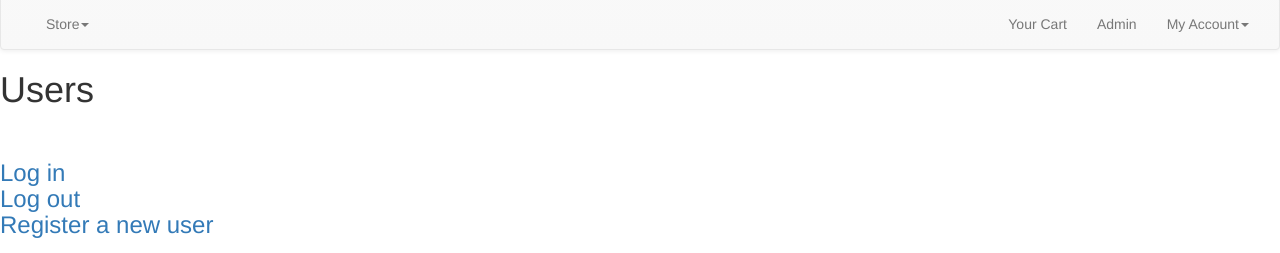
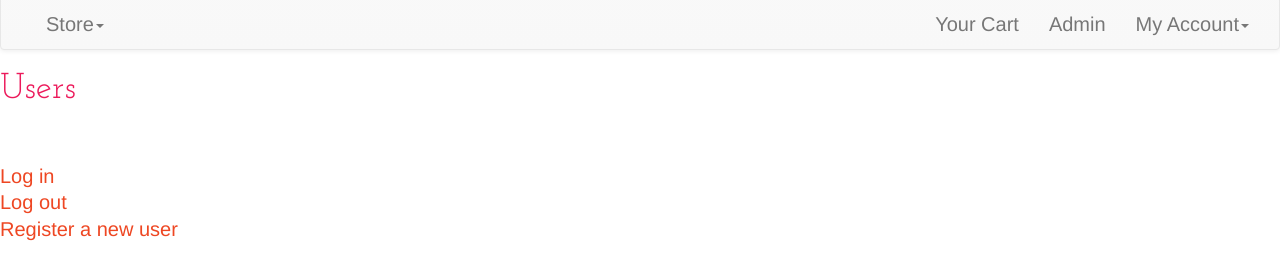
Before and after one commit to eyeager/abriendo_mentes, a Django app: page /users/ in a window 1280 px wide. Shown: the part 914-1167 px from the top of the page. Run offline with Django 3.2, Linux system fonts and the light colour scheme; parts of the project's set-up code (start-up, migrations or seed data) failed here and were passed over; some libraries are stand-ins or nearby versions.

```diff
--- a/ecommerceproject/ecommerceproject/templates/ecommerceproject/base.html
+++ b/ecommerceproject/ecommerceproject/templates/ecommerceproject/base.html
@@ -1,3 +1,4 @@
+{% load static %}
 <!DOCTYPE html>
 <html lang="en">
 	<head>
@@ -8,6 +9,9 @@
 	    <link rel="stylesheet" href="https://maxcdn.bootstrapcdn.com/bootstrap/3.3.4/css/bootstrap-theme.min.css">
 	    <!-- Latest compiled and minified JavaScript -->
 	    <script src="https://maxcdn.bootstrapcdn.com/bootstrap/3.3.4/js/bootstrap.min.js"></script>
+	    <link href='http://fonts.googleapis.com/css?family=Josefin+Sans:400,700|Josefin+Slab' rel='stylesheet' type='text/css'>
+	    <link rel="stylesheet" type="text/css" href="{% static 'style.css' %}">
+
     	<title>{% block title %}Abriendo Mentes Store{% endblock %}</title>
 	</head>
 	<body>
--- /dev/null
+++ b/ecommerceproject/static/style.css
@@ -0,0 +1,50 @@
+html {
+  box-sizing: border-box;
+}
+*, *:before, *:after {
+  box-sizing: inherit;
+}
+
+article, aside, details, figcaption, figure,
+footer, header, hgroup, menu, nav, section {
+    display: block;
+}
+h1 {
+    font-family: 'Josefin Slab', serif;
+
+}
+
+body {
+    line-height: 1.75;
+    color: #EC1A5B;
+    font-family: 'Josefin Sans', sans-serif;}
+ol, ul {
+    list-style: none;
+    overflow: auto;
+}
+
+a {
+    text-decoration: none;
+    color: #EE4723;
+    font-family: 'Helvetica';
+    font-size: 20px;
+
+}
+a:hover {
+    color:#F26925;
+}
+a: visited {
+  color:#EC1A5B;
+}
+/**************************
+* NAV
+***************************/
+
+.navbar-default .navbar-collapse, .navbar-default .navbar-form  {
+  color: #EE4723;
+}
+
+.navbar-nav>li>a {
+color: #EE4723;
+
+}
--- a/ecommerceproject/store/templates/store/admin.html
+++ b/ecommerceproject/store/templates/store/admin.html
@@ -1,6 +1,5 @@
 {% extends 'ecommerceproject/base.html' %}
 {% load staticfiles %}
-<link rel="stylesheet" type="text/css" href="{% static "main.css" %}">
 
 {% block content %}
 <h2>Orders</h2>
--- a/ecommerceproject/store/templates/store/cart.html
+++ b/ecommerceproject/store/templates/store/cart.html
@@ -1,6 +1,5 @@
 {% extends 'ecommerceproject/base.html' %}
 {% load staticfiles %}
-<link rel="stylesheet" type="text/css" href="{% static "main.css" %}">
 
 {% block content %}
 <h1 class='page-title'>Shopping Cart</h1>
--- a/ecommerceproject/store/templates/store/checkout.html
+++ b/ecommerceproject/store/templates/store/checkout.html
@@ -1,6 +1,5 @@
 {% extends 'ecommerceproject/base.html' %}
 {% load staticfiles %}
-<link rel="stylesheet" type="text/css" href="{% static "main.css" %}">
 
 {% block content %}
 <h1 class='page-title'>Checkout page</h1>
--- a/ecommerceproject/store/templates/store/closeup.html
+++ b/ecommerceproject/store/templates/store/closeup.html
@@ -1,6 +1,5 @@
 {% extends 'ecommerceproject/base.html' %}
 {% load staticfiles %}
-<link rel="stylesheet" type="text/css" href="{% static "main.css" %}">
 
 {% block content %}
 {% if product.id = 11 %}
--- a/ecommerceproject/store/templates/store/index.html
+++ b/ecommerceproject/store/templates/store/index.html
@@ -1,8 +1,8 @@
 {% extends 'ecommerceproject/base.html' %}
 {% load staticfiles %}
-<link rel="stylesheet" type="text/css" href="{% static "main.css" %}">
-
 {% block content %}
+<!-- <link rel="stylesheet" type="text/css" href="{% static 'style.css' %}">
+ -->
 <h1 class='page-title'>Store</h1>
 
 <br>
```
Also changed, not shown: ecommerceproject/static/images/logomap.jpg (added), 3 other files.
